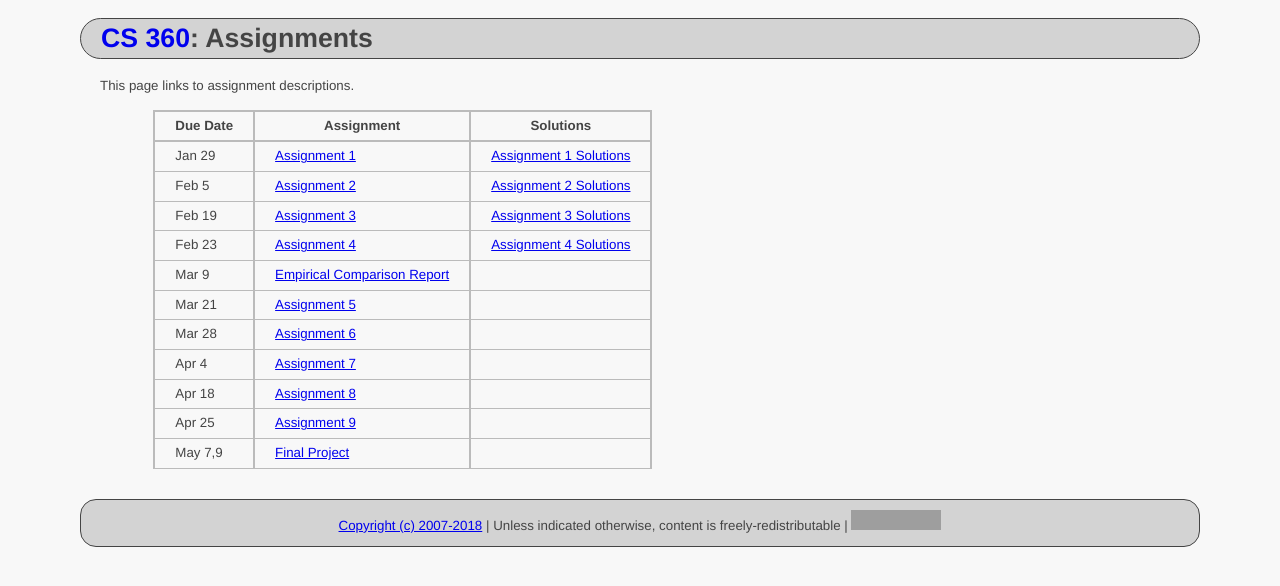
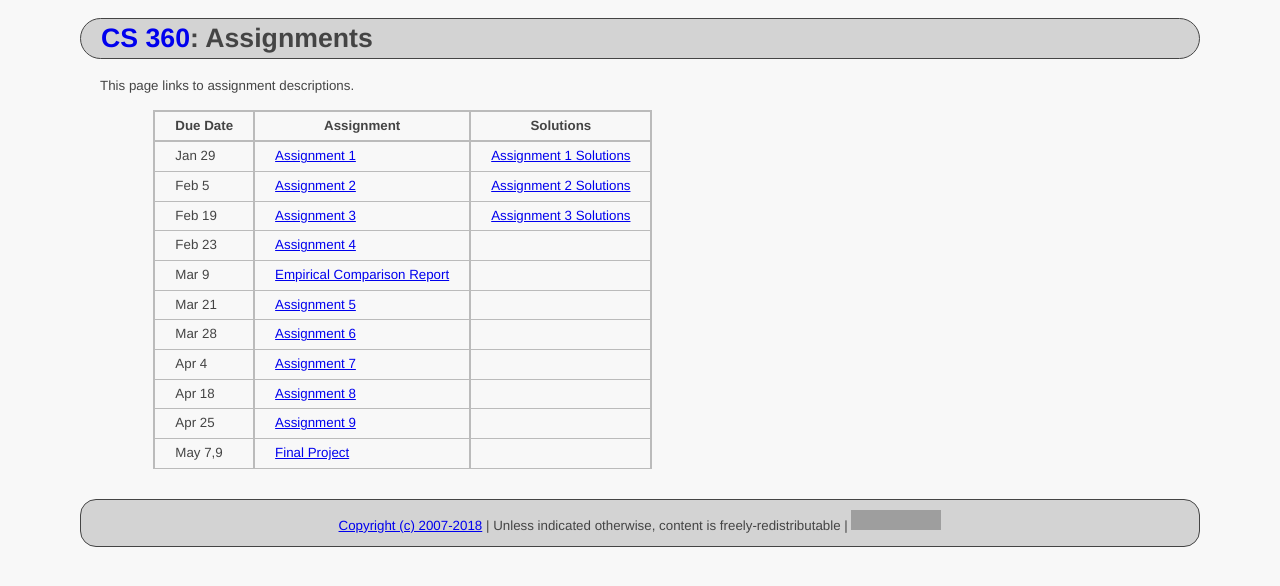
Before and after one commit to ycpcs/cs360-spring2018, a Jekyll site: the page built from assign/index.md, in a window 1280 px wide. Shown: the top 586 px of the page. Built offline with Jekyll 4.4.1, drawn with Linux system fonts in a browser that asks for light colours; grey boxes are pictures that could not be loaded.

Commit message:
fix link
fix link

```diff
--- a/assign/index.md
+++ b/assign/index.md
@@ -10,7 +10,7 @@ This page links to assignment descriptions.
 > Jan 29   | [Assignment 1](../assign/assign01.html)                  | [Assignment 1 Solutions](../assign/sol/assign01sol.pdf) |
 > Feb 5    | [Assignment 2](../assign/assign02.html)                  | [Assignment 2 Solutions](../assign/sol/assign02sol.pdf) |
 > Feb 19   | [Assignment 3](../assign/assign03.html)                  | [Assignment 3 Solutions](../assign/sol/assign03sol.pdf) |
-> Feb 23   | [Assignment 4](../assign/assign04.html)                  | [Assignment 4 Solutions](../assign/sol/assign04sol.pdf) |
+> Feb 23   | [Assignment 4](../assign/assign04.html)                  |  |
 > Mar 9    | [Empirical Comparison Report](../assign/emp_comp.html)   |           |
 > Mar 21   | [Assignment 5](../assign/assign05.html)                  |  |
 > Mar 28   | [Assignment 6](../assign/assign06.html)                  |  |
```
